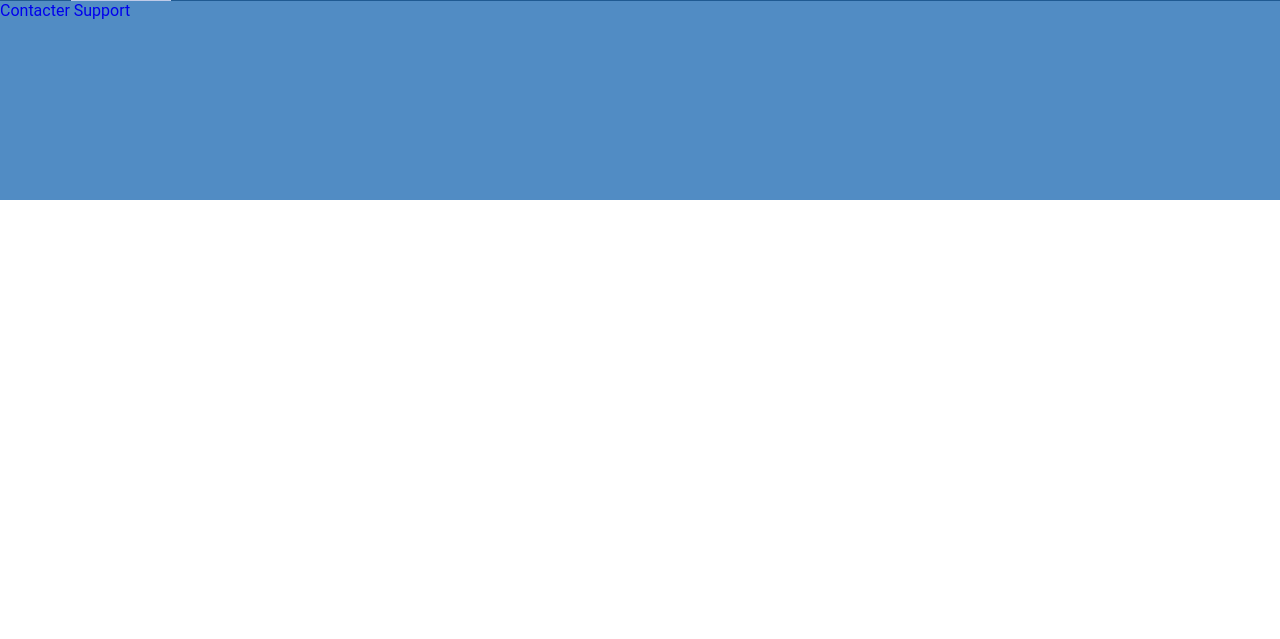
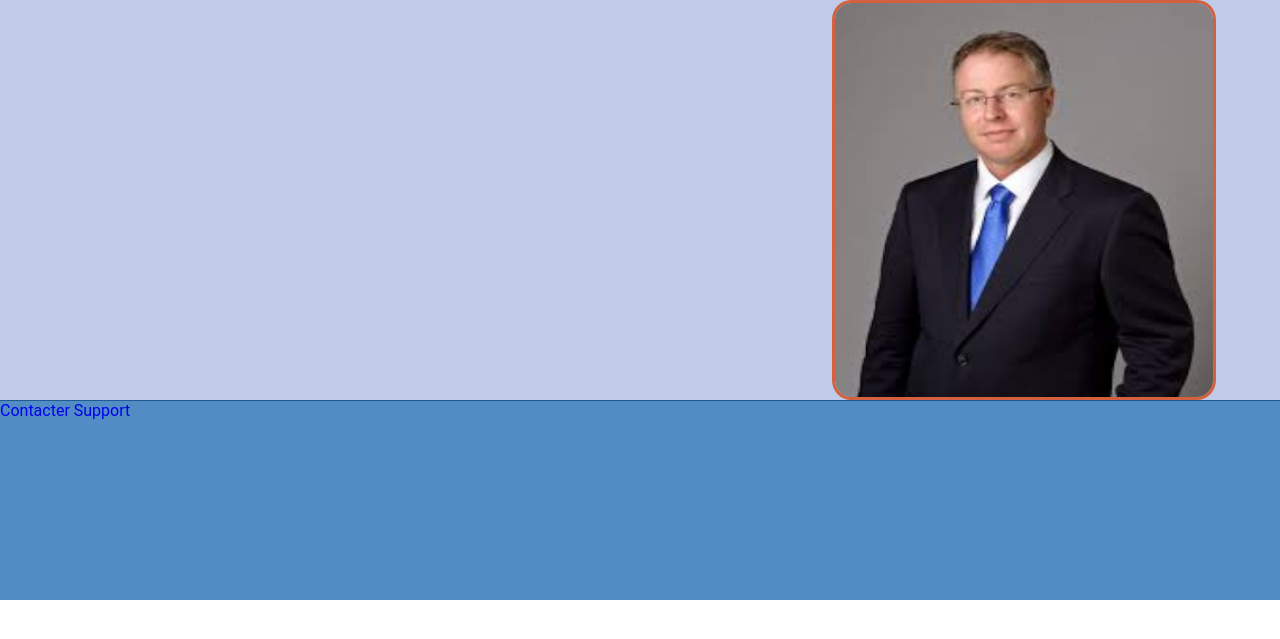
Before and after one commit to Neplexx/PROJET-WEB, a PHP site: page /html/accueil.html in a window 1280 px wide. Shown: the part 93-732 px from the top of the page. Run offline with PHP 8.4, Linux system fonts and the light colour scheme.

Commit message:
mise en place animation

```diff
--- a/html/accueil.html
+++ b/html/accueil.html
@@ -19,7 +19,13 @@
             </ul>
         </nav>
         <main>
-
+            <div id="conteneur">
+                <div id="BeauDiapo">
+                    <div class="diapo">
+                        <img src="../pictures/pro1.png" alt="1"><img src="../pictures/pro2.png" alt="2"><img src="../pictures/pro3.png" alt="3"><img src="../pictures/pro1.png" alt="4">
+                    </div>
+                </div>
+            </div>
         </main>
         <footer>
             <a href="#">Contacter Support</a>
--- a/styles/style.css
+++ b/styles/style.css
@@ -75,3 +75,48 @@ footer{
     height: 200px;
     border-top:1px solid var(--bleu-bordure);
 }
+.conteneur {
+display: flex;
+}
+#BeauDiapo {
+    position: relative;
+	width: 30%;
+	margin:auto;
+	height: 400px;
+	overflow: hidden;
+    border: #D4603F solid;
+    border-radius: 5%;
+    left: 30%;
+}
+#BeauDiapo .diapo img{
+	height: 400px;
+	width: 25%;
+}
+#BeauDiapo .diapo{
+	height: 400px;
+	width: 400%;
+	position: relative;
+	animation-name: diaporama;
+    animation-duration: 10s;
+    animation-iteration-count: infinite;
+	animation-direction:inherit;
+	animation-timing-function: linear;
+}
+
+@keyframes diaporama {
+	from, 10% {
+		right: 0;
+	  }
+
+	  30%, 40% {
+		right: 100%;
+	  }
+
+	  60%, 70% {
+		right: 200%;
+	  }
+
+	  90%, to {
+		right: 300%;
+	  }
+}
```
